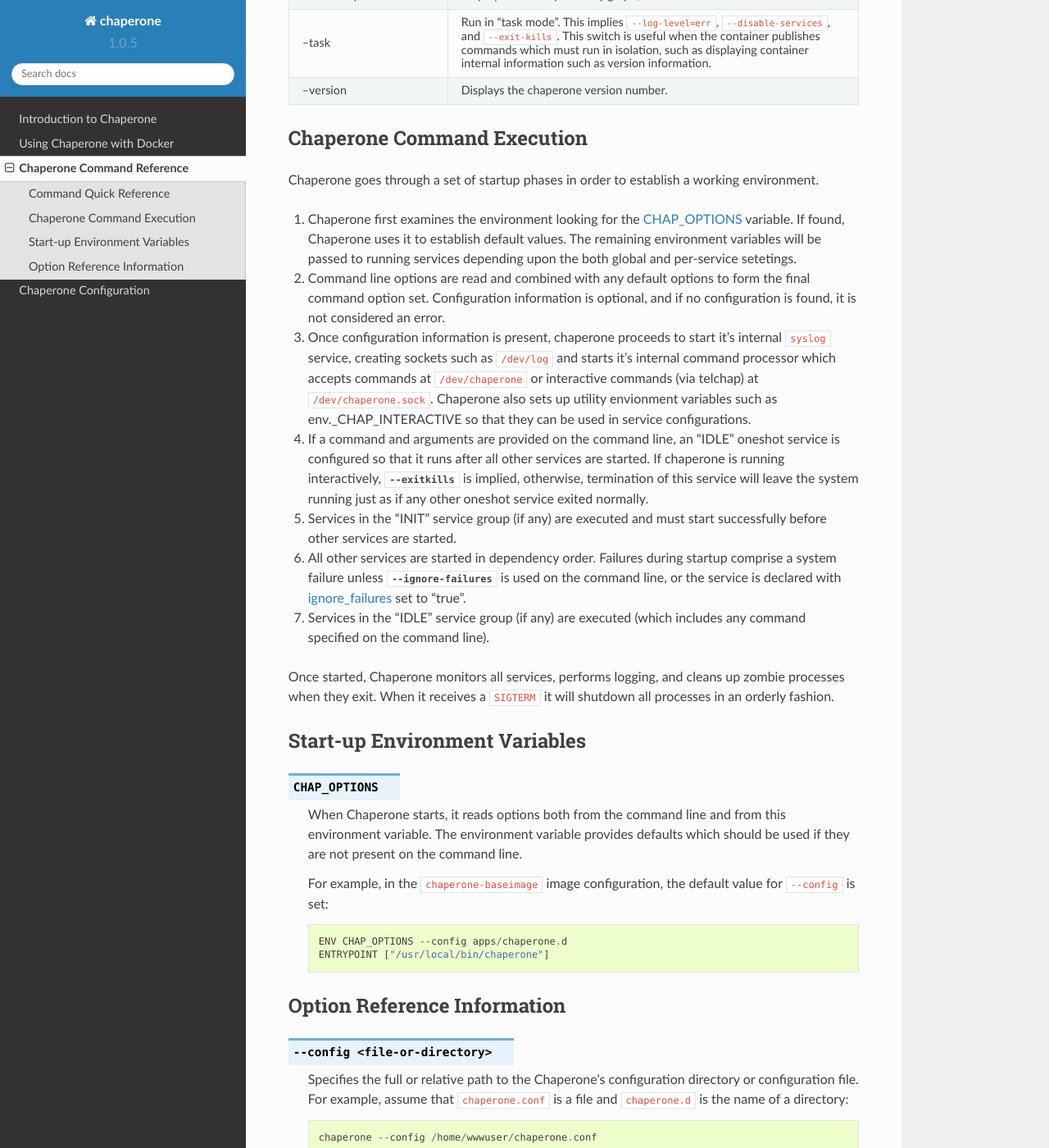
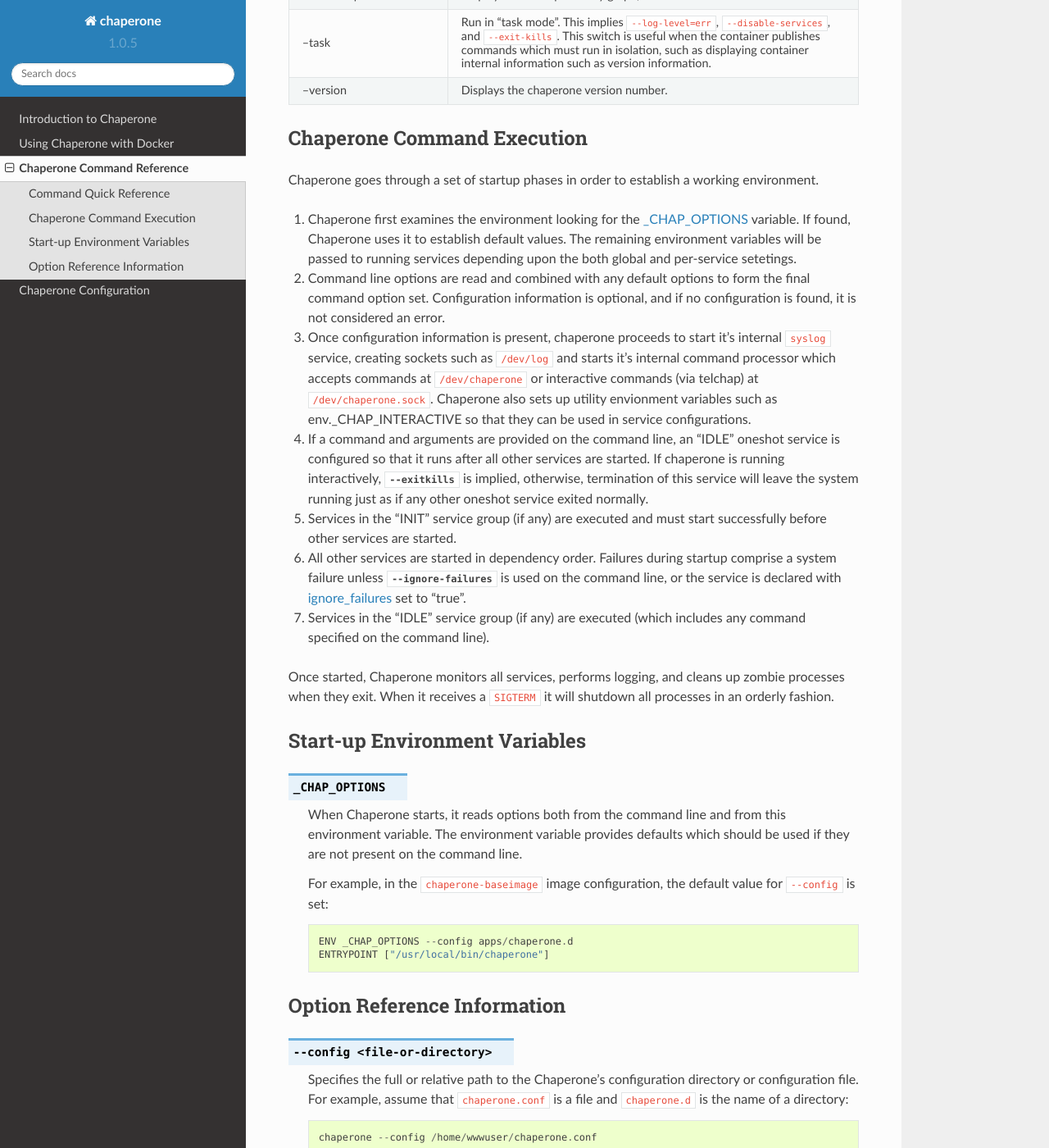
Before and after one commit to garywiz/chaperone, a Sphinx documentation site: the page built from doc/source/ch/command-line.rst, in a window 1280 px wide and 1400 px high, scrolled down 1005 px. Shown: the whole window at 82% size. Built offline with Sphinx 7.4.7 and the Read the Docs theme 2.0.0, drawn with Linux system fonts in a browser that asks for light colours; some of the changed text lies outside the part shown.

```diff
--- a/chaperone/cproc/version.py
+++ b/chaperone/cproc/version.py
@@ -1,7 +1,7 @@
 # This file is designed to be used as a package module, but also as a main program runnable
 # by Python2 or Python3 which will print the version.  Used in setup.py
 
-VERSION = (0,1,15)
+VERSION = (0,1,16)
 DISPLAY_VERSION = ".".join([str(v) for v in VERSION])
 
 LICENSE = "Apache License, Version 2.0"
--- a/doc/source/ch/command-line.rst
+++ b/doc/source/ch/command-line.rst
@@ -33,7 +33,7 @@ command-line switch                	       		       function
                                    	       		       services.
 :ref:`--log-level=level <option.log-level>`		       Force the syslog log output level to this value.  (one of 'emerg', 'alert', 'crit',
                                    	       		       'err', 'warn', 'notice', 'info', or 'debug).
-:ref:`--no-defaults <option.no-defaults>`		       Ignore the :ref:`_CHAP_OPTIONS <env.CHAP_OPTIONS>` environment variable,
+:ref:`--no-defaults <option.no-defaults>`		       Ignore the :ref:`_CHAP_OPTIONS <env._CHAP_OPTIONS>` environment variable,
                                    	       		       if present.
 :ref:`--user=username <option.user>`			       Run all processes as ``user`` (uid number or name).  The user must exist.
                                    	       		       By default, all processes run as ``root``.
@@ -52,7 +52,7 @@ Chaperone Command Execution
 
 Chaperone goes through a set of startup phases in order to establish a working environment.
 
-1.  Chaperone first examines the environment looking for the :ref:`CHAP_OPTIONS <env.CHAP_OPTIONS>` variable.
+1.  Chaperone first examines the environment looking for the :ref:`_CHAP_OPTIONS <env._CHAP_OPTIONS>` variable.
     If found, Chaperone uses it to establish default values.  The remaining environment variables will be passed to
     running services depending upon the both global and per-service setetings.
 
@@ -87,9 +87,9 @@ they exit.   When it receives a ``SIGTERM`` it will shutdown all processes in an
 Start-up Environment Variables
 ------------------------------
 
-.. _env.CHAP_OPTIONS:
+.. _env._CHAP_OPTIONS:
 
-.. envvar:: CHAP_OPTIONS
+.. envvar:: _CHAP_OPTIONS
 
    When Chaperone starts, it reads options both from the command line and from this environment
    variable.  The environment variable provides defaults which should be used if they are
@@ -98,7 +98,7 @@ Start-up Environment Variables
    For example, in the ``chaperone-baseimage`` image configuration, the default value
    for ``--config`` is set::
 
-	    ENV CHAP_OPTIONS --config apps/chaperone.d
+	    ENV _CHAP_OPTIONS --config apps/chaperone.d
 	    ENTRYPOINT ["/usr/local/bin/chaperone"]
 
 
@@ -128,7 +128,7 @@ Option Reference Information
    files, see :ref:`config.sect.files`.
 
    If not specified, defaults to ``/etc/chaperone.d``, or uses the default option set in
-   the ``CHAP_OPTIONS`` (see :ref:`ch.env`) environment variable.
+   the ``_CHAP_OPTIONS`` (see :ref:`ch.env`) environment variable.
 
 .. _option.debug:
 
```
Also changed, not shown: 1 other file.
